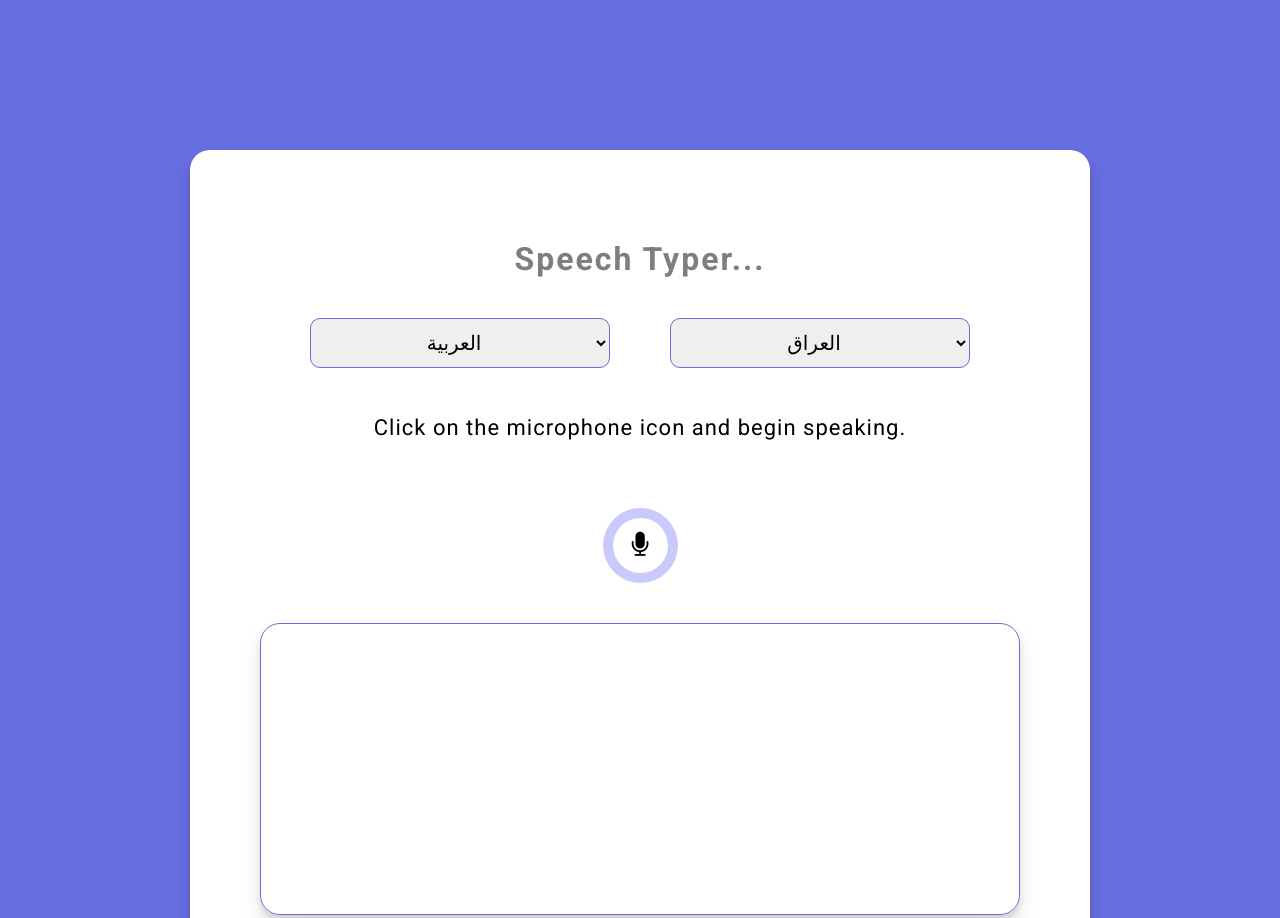
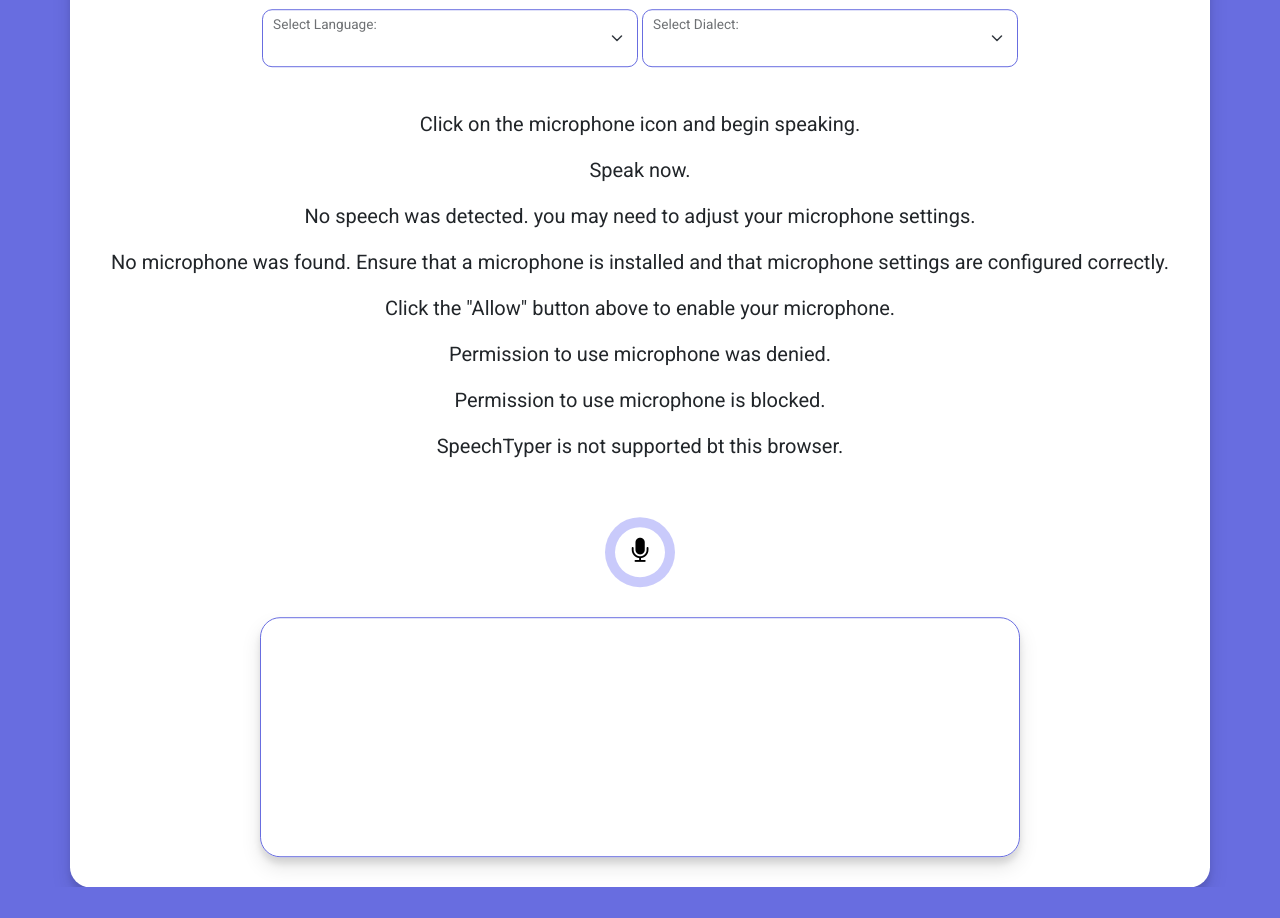
Before and after one commit to arykiller/SpeechTyper, a plain HTML site: page Index.html in a window 1280 px wide. Shown: the top 918 px of the page. After the commit the page ends 887 px from the top, so only its background shows below. Drawn offline with nearby package versions, Linux system fonts and the light colour scheme.

Commit message:
Update Index.html

```diff
--- a/Index.html
+++ b/Index.html
@@ -1,41 +1,75 @@
+<!DOCTYPE html>
+<html lang="en">
+  <head>
+    <!-- Required meta tags -->
+    <meta charset="utf-8">
+    <meta name="viewport" content="width=device-width, initial-scale=1">
+    <!-- Bootstrap CSS -->
+    <link href="css\bootstrap.min.css" rel="stylesheet" >
+    <!-- My CSS -->
+    <link href="css\stylesheet.css" rel="stylesheet" >
+    <!-- Font-Awesome -->
+    <link rel="stylesheet" href="https://cdnjs.cloudflare.com/ajax/libs/font-awesome/4.7.0/css/font-awesome.min.css">
 
-<!DOCTYPE html>
-
-<html lang="en" xmlns="http://www.w3.org/1999/xhtml">
-<head>
-    <meta charset="utf-8" />
-    <link rel="stylesheet" href="Style.css" />
-    <link rel="stylesheet" href="https://cdnjs.cloudflare.com/ajax/libs/font-awesome/4.7.0/css/font-awesome.min.css">
-    <title>SpeechTyper</title>
+    <title>SpeachTyper</title>
   </head>
   <body>
-    <div class="container">
-        <h1>Speech Typer...</h1>
-        <div class="lang_container">
-                <select id="select_language" onchange="updateCountry()"></select>
-                <select id="select_dialect"></select>
+    <!-- Main container -->
+    <div class="container position-absolute top-50 start-50 translate-middle">
+      <!-- Header Row -->
+        <div class="row justify-content-md-center">
+          <div class="col-md-4">
+            <h3 class="text-center"> Speech Typer.. <h3>
           </div>
-        <div id="info">
-            <p id="info_start">Click on the microphone icon and begin speaking.</p>
-            <p id="info_speak_now">Speak now.</p>
-            <p id="info_no_speech">No speech was detected. you may need to adjust your microphone settings.</p>
-            <p id="info_no_microphone">No microphone was found. Ensure that a microphone is installed and that microphone settings are configured correctly.</p>
-            <p id="info_allow">Click the "Allow" button above to enable your microphone.</p>
-            <p id="info_denied">Permission to use microphone was denied.</p>
-            <p id="info_blocked">Permission to use microphone is blocked.</p>
-            <p id="info_upgrade">SpeechTyper is not supported bt this browser.</p>
         </div>
-        <div class="start_container">
+      <!-- Language&Dialect Row -->
+        <div class="row justify-content-md-center ">
+          <div class="col-md-4 form-floating">
+            <select class="form-select" id="select_language" aria-label="Floating label select example" onchange="updateCountry()"></select>
+            <label for="select_language">Select Language:</label>
+          </div>
+          <div class="col-md-4 form-floating">
+            <select class="form-select" id="select_dialect"></select>
+            <label for="select_dialect">Select Dialect:</label>
+          </div>
+        </div>
+        <!-- Info Row -->
+        <div class="row justify-content-md-center">
+          <div id="info" class="col-md-auto text-center">
+            <p class="fs-5" id="info_start">Click on the microphone icon and begin speaking.</p>
+            <p class="fs-5" id="info_speak_now">Speak now.</p>
+            <p class="fs-5" id="info_no_speech">No speech was detected. you may need to adjust your microphone settings.</p>
+            <p class="fs-5" id="info_no_microphone">No microphone was found. Ensure that a microphone is installed and that microphone settings are configured correctly.</p>
+            <p class="fs-5" id="info_allow">Click the "Allow" button above to enable your microphone.</p>
+            <p class="fs-5" id="info_denied">Permission to use microphone was denied.</p>
+            <p class="fs-5" id="info_blocked">Permission to use microphone is blocked.</p>
+            <p class="fs-5" id="info_upgrade">SpeechTyper is not supported bt this browser.</p>
+          </div>
+        </div>
+        <!-- startButton Row -->
+        <div class = "row justify-content-md-center">
+          <div class="col-md-auto text-center">
               <button class="roundButton" id="start_button" onclick="startButton(event)">
                   <i class="fa fa-microphone"></i>
               </button>
           </div>
-        <div id="results">
+        </div>
+        <!-- results Row -->
+        <div class = "row justify-content-md-center">
+          <div id="results" class="col-md-8 text-center">
               <span id="final_span"></span>
               <span id="interim_span"></span>
               <p>
           </div>
         </div>
-    <script src="Script.js"></script>
+
+    </div>
+
+     <!--Include all compiled plugins (below), or include individual files as needed-->
+    <script src="js\bootstrap.min.js"></script>
+
+    <!-- Voice To Text JavaScript -->
+    <script src="js\script.js"></script>
+
   </body>
 </html>
```
Lines whose indentation alone changed are shown as unchanged.
